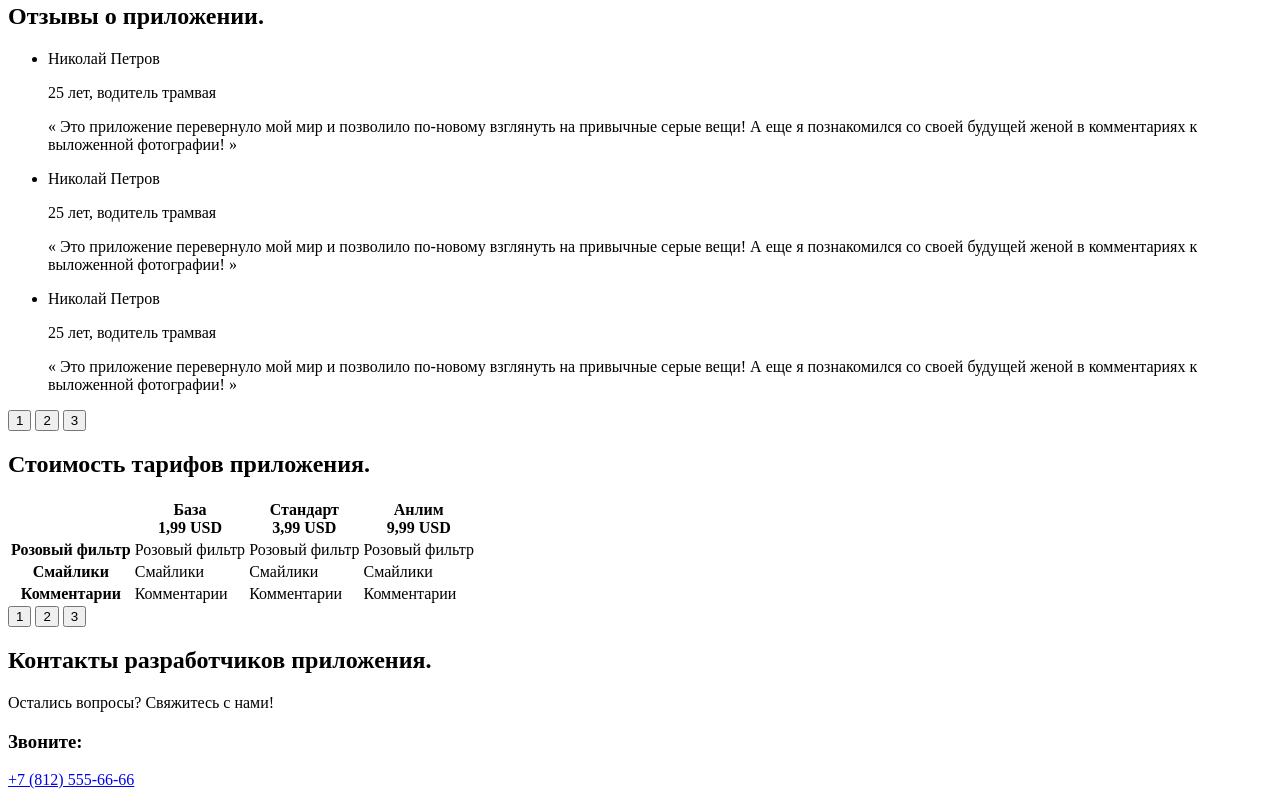
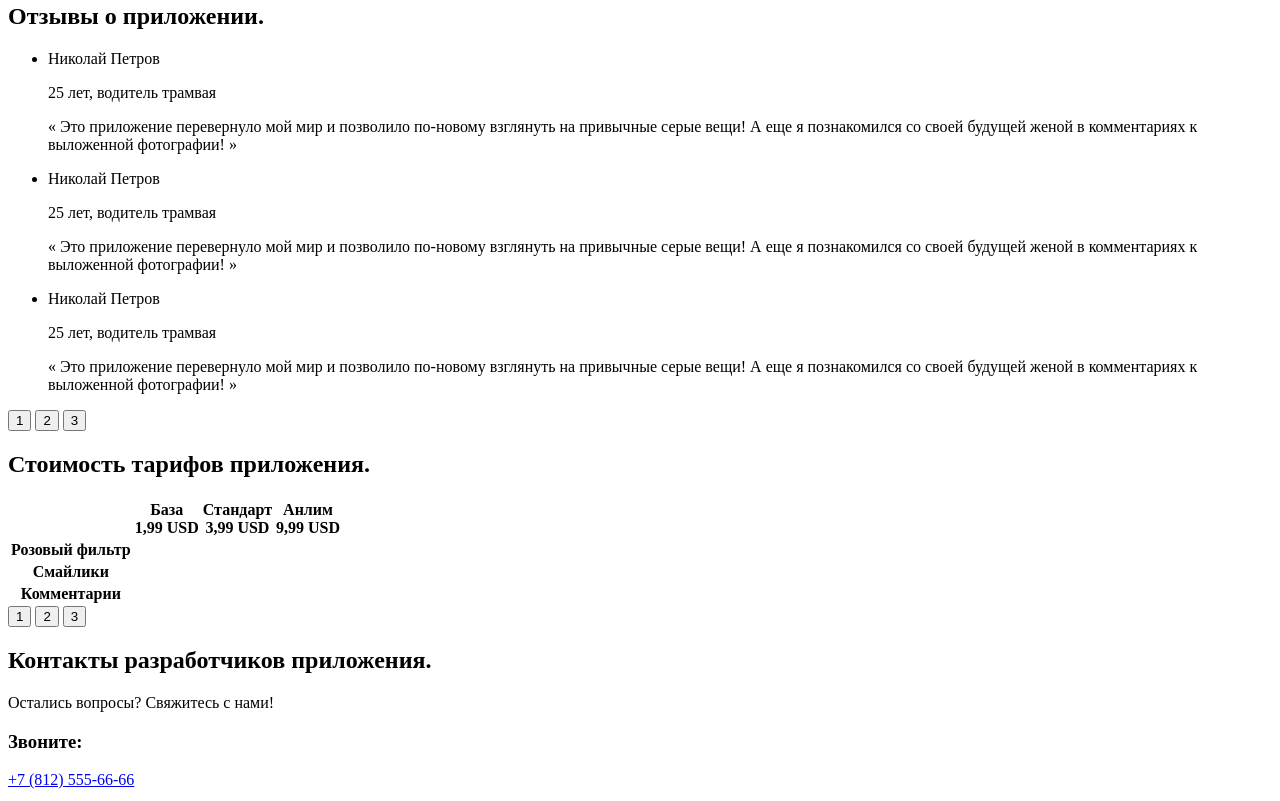
Before and after one commit to htmlacademy-adaptive/2016867-pink-25, a website: page source/index.html in a window 1280 px wide. Shown: the part 2976-3777 px from the top of the page. Drawn offline with Linux system fonts and the light colour scheme.

Commit message:
Исправляет разметку главной страницы

```diff
--- a/source/index.html
+++ b/source/index.html
@@ -8,12 +8,12 @@
 
 <body class="page__body">
   <header class="header">
-    <div class="logo">
+    <div class="header__logo logo">
       <a class="logo__link" href="index.html">
         <img class="logo__img" src="images/pink-logo.svg" alt="Логотип Пинк." width="74" height="23">
       </a>
     </div>
-    <nav class="navigation">
+    <nav class="header__navigation navigation">
       <button class="navigation__toggle" type="button">
         <span class="visually-hidden">Открыть меню</span>
       </button>
@@ -68,7 +68,7 @@
           <p class="description-app__description">Сделайте снимок и украсьте его смайликом или текстовой подписью, чтобы усилить эффект</p>
         </li>
         <li class="description-app__item">
-          <img class="description-app__img" src="images/phone-screen-smile.png" alt="Пример работы приложения" width="186" height="382">
+          <img class="description-app__img" src="images/phone-screen-3.png" alt="Пример работы приложения" width="186" height="382">
           <p class="description-app__title">Заводит новых друзей</p>
           <p class="description-app__description">Ставьте лайки, комментируйте, делитесь фотографиями с друзьями и заводите новых</p>
         </li>
@@ -83,25 +83,26 @@
       <a class="effect__link" href="#">Узнать больше об исследовании</a>
     </section>
     <section class="reviews">
+      <div class="reviews_wrapper slider">
         <h2 class="visually-hidden">Отзывы о приложении.</h2>
         <ul class="reviews__list slider__list">
           <li class="reviews__item slider__item">
             <p class="reviews__autor">Николай Петров</p>
-          <p class="reviews__profession">25 лет, водитель трамвая</p>
+            <p class="reviews__description">25 лет, водитель трамвая</p>
             <q class="reviews__comment">
               Это приложение перевернуло мой мир и позволило по-новому взглянуть на привычные серые вещи! А еще я познакомился со своей будущей женой в комментариях к выложенной фотографии!
             </q>
           </li>
           <li class="reviews__item slider__item">
             <p class="reviews__autor">Николай Петров</p>
-          <p class="reviews__profession">25 лет, водитель трамвая</p>
+            <p class="reviews__description">25 лет, водитель трамвая</p>
             <q class="reviews__comment">
               Это приложение перевернуло мой мир и позволило по-новому взглянуть на привычные серые вещи! А еще я познакомился со своей будущей женой в комментариях к выложенной фотографии!
             </q>
           </li>
           <li class="reviews__item slider__item">
             <p class="reviews__autor">Николай Петров</p>
-          <p class="reviews__profession">25 лет, водитель трамвая</p>
+            <p class="reviews__description">25 лет, водитель трамвая</p>
             <q class="reviews__comment">
               Это приложение перевернуло мой мир и позволило по-новому взглянуть на привычные серые вещи! А еще я познакомился со своей будущей женой в комментариях к выложенной фотографии!
             </q>
@@ -112,8 +113,9 @@
           <button class="slider__toggle" type="button">2</button>
           <button class="slider__toggle" type="button">3</button>
         </div>
+      </div>
     </section>
-    <section class="tariffs">
+    <section class="tariffs slider">
       <h2 class="visually-hidden">Стоимость тарифов приложения.</h2>
       <!-- ЗДЕСЬ ТАБЛИЦА ТАРИФОВ -->
       <div class="tariffs__wrapper">
@@ -138,39 +140,21 @@
           <tbody>
             <tr class="tariffs-table__row">
               <th class="tariffs-table__cell tariffs-table__cell--caption">Розовый фильтр</th>
-              <td class="tariffs-table__cell">
-                <span class="tariffs-table__mark tariffs-table__mark--check">Розовый фильтр</span>
-              </td>
-              <td class="tariffs-table__cell">
-                <span class="tariffs-table__mark tariffs-table__mark--check">Розовый фильтр</span>
-              </td>
-              <td class="tariffs-table__cell">
-                <span class="tariffs-table__mark tariffs-table__mark--check">Розовый фильтр</span>
-              </td>
+              <td class="tariffs-table__cell mark tariffs-table__mark--check"></td>
+              <td class="tariffs-table__cell mark tariffs-table__mark--check"></td>
+              <td class="tariffs-table__cell mark tariffs-table__mark--check"></td>
             </tr>
             <tr class="tariffs-table__row">
               <th class="tariffs-table__cell tariffs-table__cell--caption">Смайлики</th>
-              <td class="tariffs-table__cell">
-                <span class="tariffs-table__mark tariffs-table__mark--no-check">Смайлики</span>
-              </td>
-              <td class="tariffs-table__cell">
-                <span class="tariffs-table__mark tariffs-table__mark--check">Смайлики</span>
-              </td>
-              <td class="tariffs-table__cell">
-                <span class="tariffs-table__mark tariffs-table__mark--check">Смайлики</span>
-              </td>
+              <td class="tariffs-table__cell mark tariffs-table__mark--no-check"></td>
+              <td class="tariffs-table__cell mark tariffs-table__mark--check "></td>
+              <td class="tariffs-table__cell mark tariffs-table__mark--check"></td>
             </tr>
             <tr class="tariffs-table__row">
               <th class="tariffs-table__cell tariffs-table__cell--caption">Комментарии</th>
-              <td class="tariffs-table__cell">
-                <span class="tariffs-table__mark tariffs-table__mark--no-check">Комментарии</span>
-              </td>
-              <td class="tariffs-table__cell">
-                <span class="tariffs-table__mark tariffs-table__mark--no-check">Комментарии</span>
-              </td>
-              <td class="tariffs-table__cell">
-                <span class="tariffs-table__mark tariffs-table__mark--check">Комментарии</span>
-              </td>
+              <td class="tariffs-table__cell mark tariffs-table__mark--no-check"></td>
+              <td class="tariffs-table__cell mark tariffs-table__mark--no-check"></td>
+              <td class="tariffs-table__cell mark tariffs-table__mark--check"></td>
             </tr>
           </tbody>
         </table>
@@ -226,13 +210,13 @@
           </a>
         </li>
       </ul>
+    </section>
     <div class="copyright">
       <span class="copyright__title">Разработано</span>
       <a class="copyright__logo" href="https://htmlacademy.ru/">
         <svg class="copyright__icon" role="img" aria-label="Логотип HTML-academy." width="27" height="34" viewBox="0 0 27 34" fill="none" xmlns="http://www.w3.org/2000/svg"><path d="M13.64.02 13.5 0 0 1.4v24.61L13.5 34 27 26.01V1.41L13.64 0Zm11.6 25L13.5 31.96 1.77 25.02v-10.1l11.68 6.93.02 1.25-8.02-4.75v1.23l8.04 4.8.02 1.3-8.05-4.76v1.22l8.04 4.81 8.12-4.83V16.9l3.62-2.15v10.26Zm0-11.57L22 15.33l-1.48.88-7.06-4.19-.01 1.23 6.04 3.57-.06.03-.13.07-.86.5-4.98-2.95-.01 1.22 3.93 2.33-.93.61-.02.01-2.97-1.74-.01 1.23 1.94 1.13-1.98 1.19L1.8 13.58l11.63-6.96 11.8 6.83Zm0-1.22L13.43 5.3 1.77 12.22V2.99L13.5 1.76 25.23 3v9.24Z" fill="#D22856"/></svg>
       </a>
     </div>
-    </section>
   </footer>
 </body>
 
```
Also changed, not shown: source/images/phone-screen-3.png (added). Lines whose indentation alone changed are shown as unchanged.
